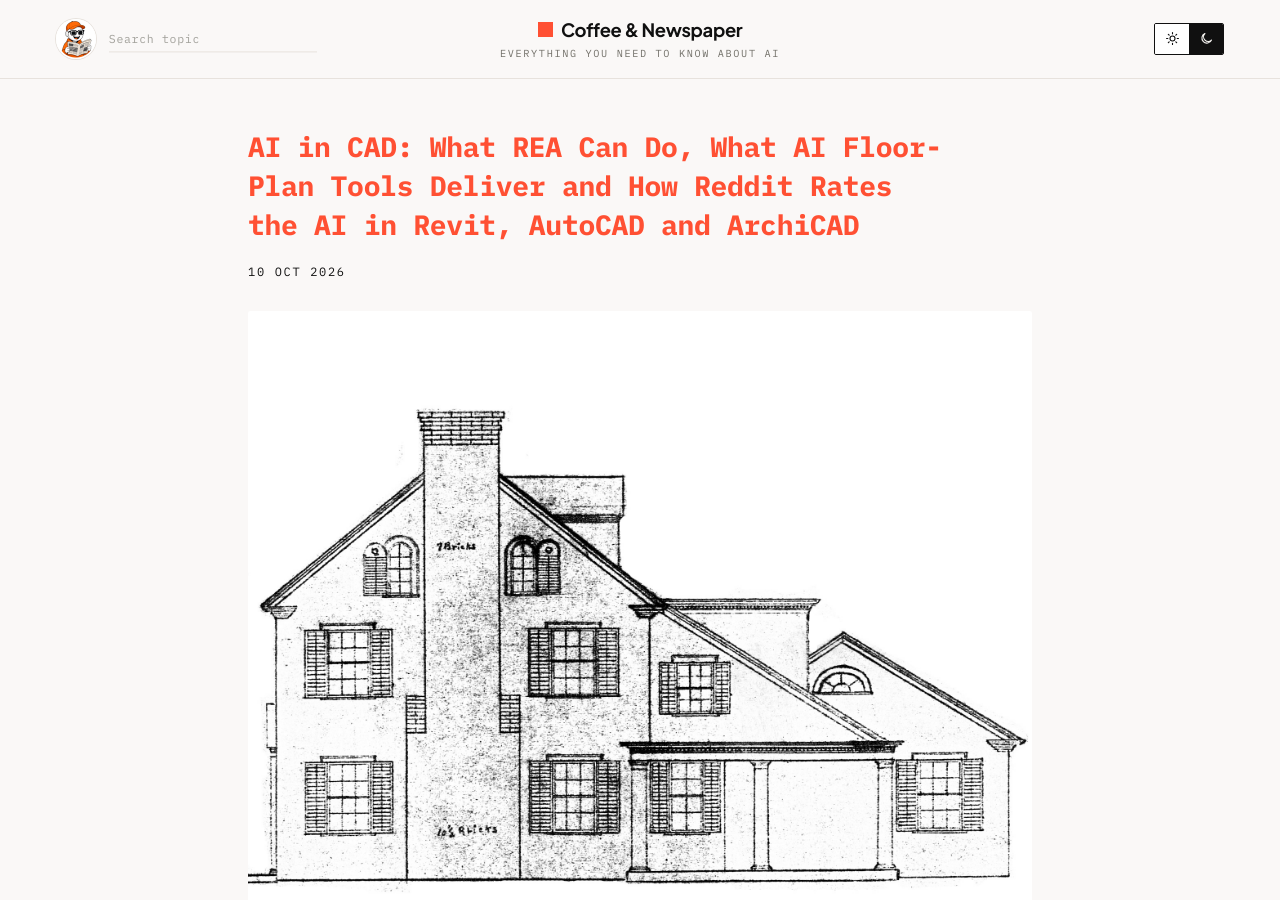
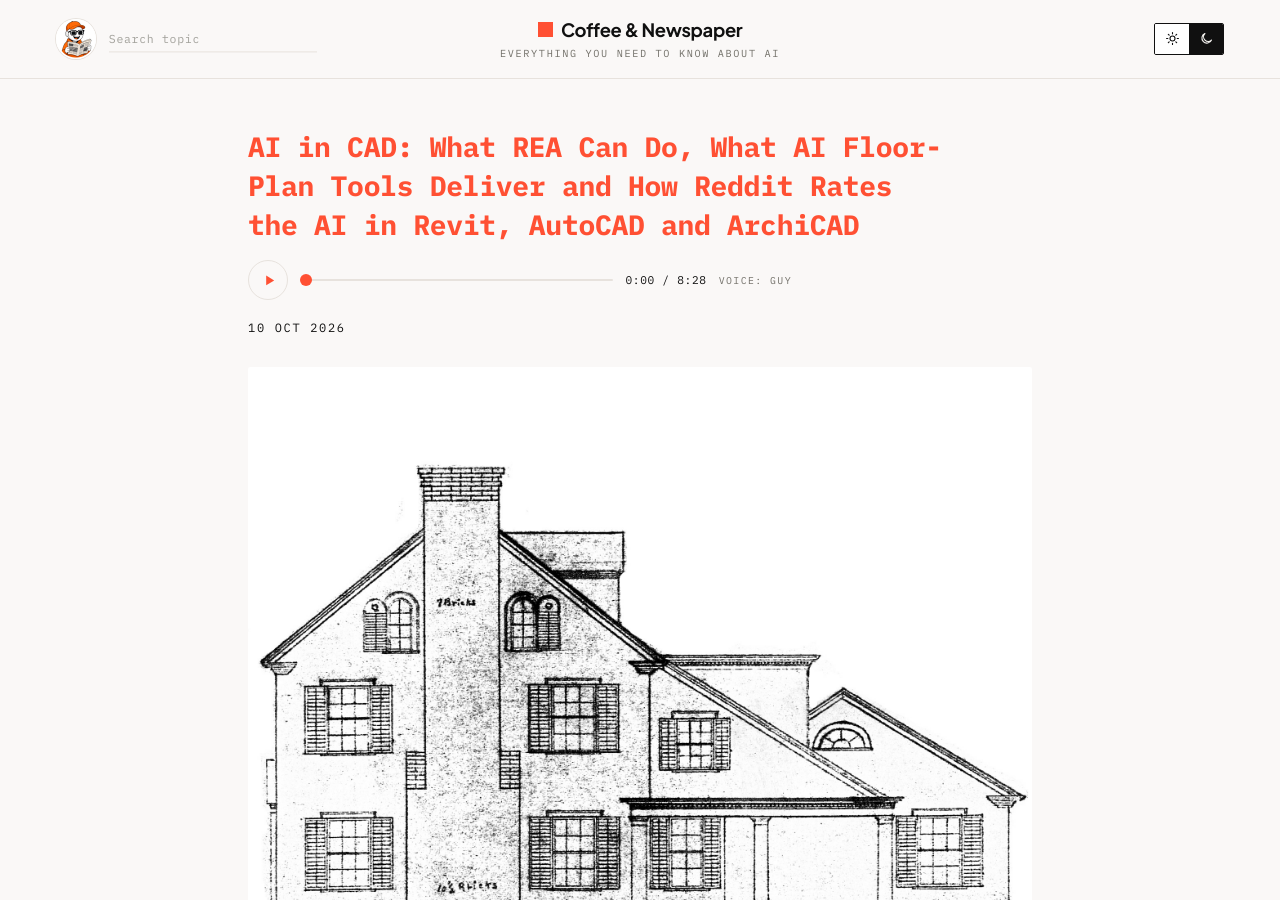
Before and after one commit to architect-high-level-core/coffee-and-newspaper, a Jekyll site: the page built from _posts/2026-10-10-ai-in-cad-rea-autocad-revit-archicad.md, in a window 1280 px wide and 900 px high. Built offline with Jekyll 4.4.1, drawn with Linux system fonts in a browser that asks for light colours.

Commit message:
Add read-aloud audio (speed 0.9) for 2026-10-10-ai-in-cad-rea-autocad-revit-archicad

```diff
--- a/_posts/2026-10-10-ai-in-cad-rea-autocad-revit-archicad.md
+++ b/_posts/2026-10-10-ai-in-cad-rea-autocad-revit-archicad.md
@@ -8,6 +8,9 @@
 image_credit: "Image: Alice Trythall Washburn, “Blueprint of elevation”, public domain, via Wikimedia Commons – https://commons.wikimedia.org/wiki/File:Blueprint_of_elevation_by_Alice_Trythall_Washburn.jpg"
 image_license: "Public Domain"
 image_license_url: "https://commons.wikimedia.org/wiki/File:Blueprint_of_elevation_by_Alice_Trythall_Washburn.jpg"
+audio: /assets/audio/ai-in-cad-rea-autocad-revit-archicad.mp3
+audio_voice: Guy
+audio_duration: "8:28"
 ---
 
 In CAD, AI can now write scripts, annotate drawings and remote-control programs, but it cannot yet reliably design complete floor plans. This overview sums up what the analysis tool REA can do, which AI tools exist for floor plans, and how Reddit users rate the AI features of Revit, AutoCAD and ArchiCAD.
```
Also changed, not shown: 1 other file.
